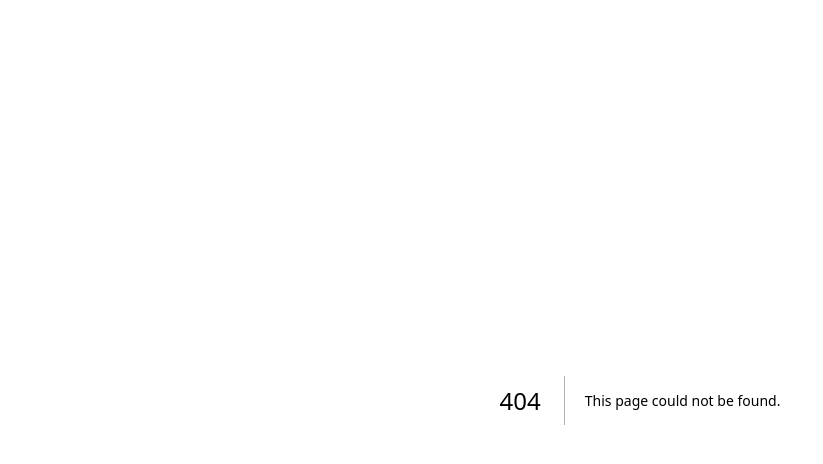
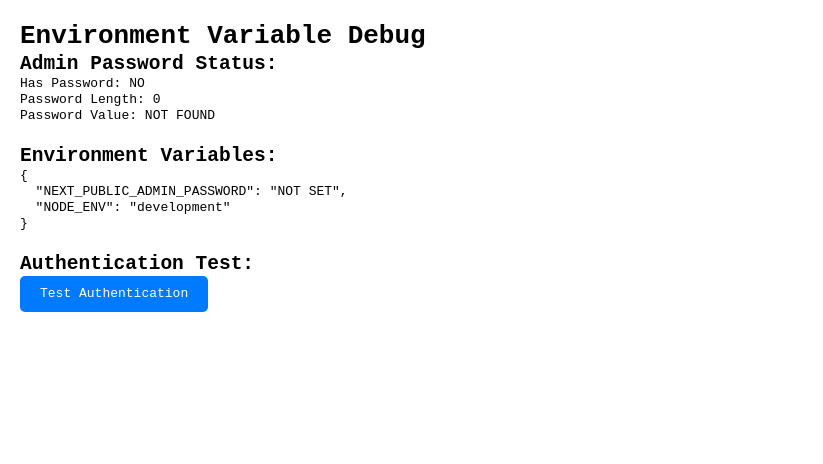
Before and after one commit to harikrishnandd/basicgermany, a Next.js app: page /debug-env in a window 1280 px wide. Before the commit this address had no page. Shown: the top 464 px of the page, without its empty margins (0-823 px from the left). Built offline with nearby package versions, Linux system fonts and the light colour scheme.

Commit message:
Add debug page to test environment variable embedding
This temporary page will help diagnose if NEXT_PUBLIC_ADMIN_PASSWORD
is being properly embedded in the client bundle on production.

Access at: https://basicgermany.com/debug-env/

```diff
--- /dev/null
+++ b/app/debug-env/page.js
@@ -0,0 +1,44 @@
+'use client';
+
+export default function DebugEnvPage() {
+  const adminPassword = process.env.NEXT_PUBLIC_ADMIN_PASSWORD;
+  const hasPassword = !!adminPassword;
+  const passwordLength = adminPassword?.length || 0;
+
+  return (
+    <div style={{ padding: '20px', fontFamily: 'monospace' }}>
+      <h1>Environment Variable Debug</h1>
+
+      <div style={{ marginBottom: '20px' }}>
+        <h2>Admin Password Status:</h2>
+        <p>Has Password: {hasPassword ? 'YES' : 'NO'}</p>
+        <p>Password Length: {passwordLength}</p>
+        <p>Password Value: {hasPassword ? adminPassword.substring(0, 3) + '...' : 'NOT FOUND'}</p>
+      </div>
+
+      <div style={{ marginBottom: '20px' }}>
+        <h2>Environment Variables:</h2>
+        <pre>
+          {JSON.stringify({
+            NEXT_PUBLIC_ADMIN_PASSWORD: adminPassword ? 'SET' : 'NOT SET',
+            NODE_ENV: process.env.NODE_ENV,
+          }, null, 2)}
+        </pre>
+      </div>
+
+      <div>
+        <h2>Authentication Test:</h2>
+        <button
+          onClick={() => {
+            const testPassword = 'OtBsYy9RbG5L1X8X@12';
+            const isAuthenticated = testPassword === adminPassword;
+            alert(`Test Result: ${isAuthenticated ? 'SUCCESS' : 'FAILED'}\nExpected: OtBsYy9RbG5L1X8X@12\nActual: ${adminPassword || 'UNDEFINED'}`);
+          }}
+          style={{ padding: '10px 20px', background: '#007AFF', color: 'white', border: 'none', borderRadius: '5px' }}
+        >
+          Test Authentication
+        </button>
+      </div>
+    </div>
+  );
+}
```
